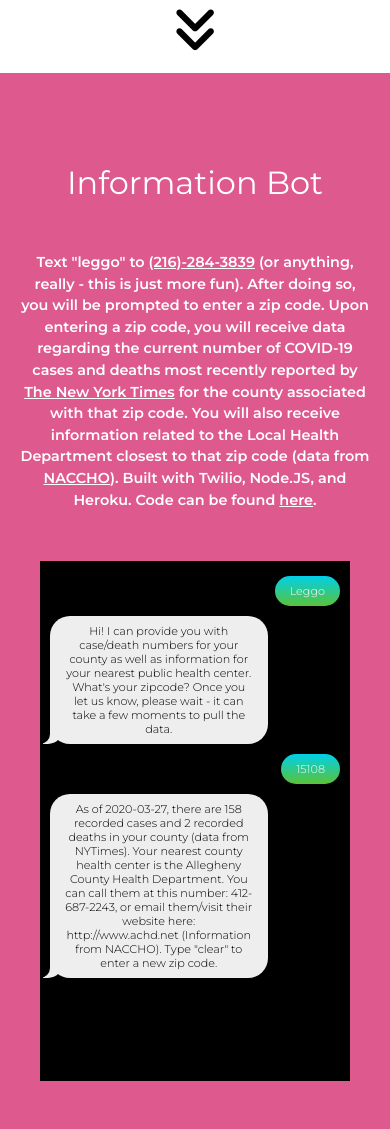
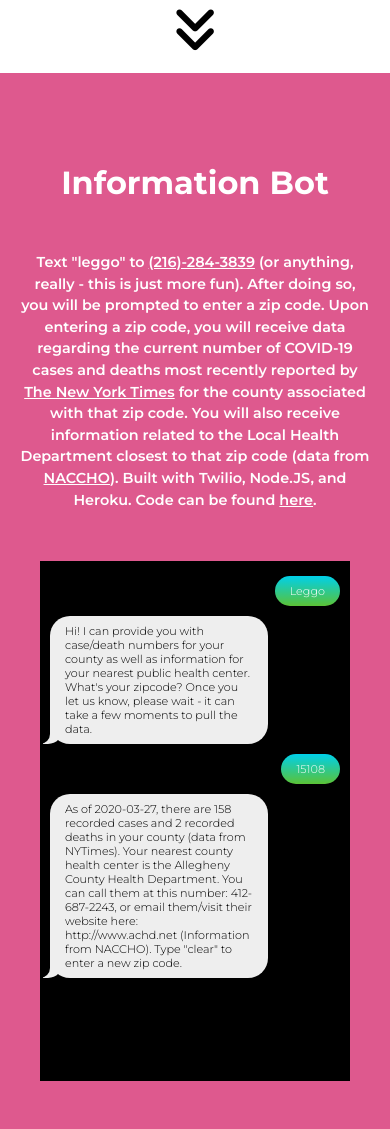
Before and after one commit to saieedgeorge0/covid-hotline-bling-landing, a plain HTML site: page index.html in a window 390 px wide. Shown: the part 771-1900 px from the top of the page. Drawn offline with nearby package versions, Linux system fonts and the light colour scheme.

Commit message:
fix style

```diff
--- a/css/style.css
+++ b/css/style.css
@@ -153,6 +153,7 @@
         padding: 10px;
         margin-bottom: 20px;
         background: black;
+        text-align: left;
     }
 
     .messages {
@@ -506,6 +507,9 @@
         code {
             padding: 5px;
         }
+        .p-name {
+            font-weight: 700;
+        }
         .description,
         .p-description,
         #pd1 {
```
